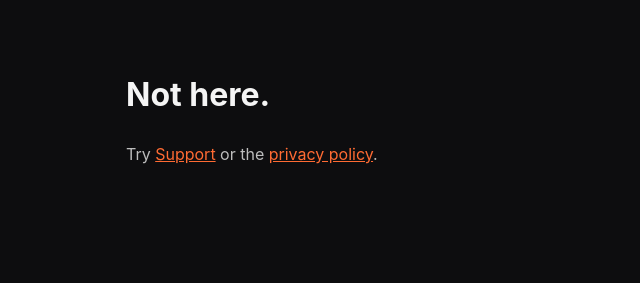
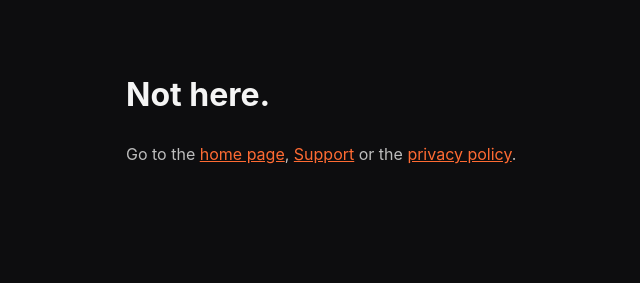
Before and after one commit to molecoder22/lockd-site, a plain HTML site: page 404.html in a window 1280 px wide. Shown: the whole page, without its empty margins (174-814 px from the left). Drawn offline with Linux system fonts and the light colour scheme.

Commit message:
Site: lockdmax.com home page, LOCKDMAX 1.0.1: 404.html

```diff
--- a/404.html
+++ b/404.html
@@ -11,5 +11,5 @@
   p { color: #bdbdbd; } a { color: #ff6b33; }
 </style>
 </head>
-<body><main><h1>Not here.</h1><p>Try <a href="/lockd-site/support.html">Support</a> or the <a href="/lockd-site/privacy.html">privacy policy</a>.</p></main></body>
+<body><main><h1>Not here.</h1><p>Go to the <a href="/">home page</a>, <a href="/support.html">Support</a> or the <a href="/privacy.html">privacy policy</a>.</p></main></body>
 </html>
```
